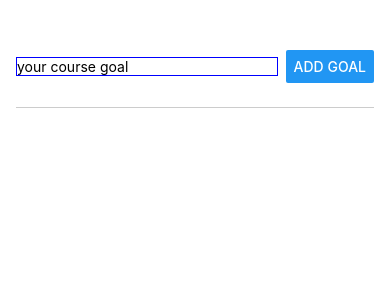
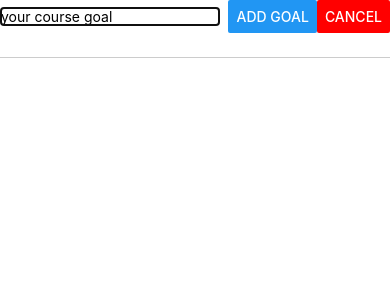
Before and after one commit to misbell/RNCourse, a React Native app: screen / in a window 390 px wide. Shown: the top 300 px of the page. Built offline with nearby package versions, Linux system fonts and the light colour scheme.

Commit message:
modal changes

```diff
--- a/App.js
+++ b/App.js
@@ -8,6 +8,7 @@
 
 
   const [courseGoals, setCourseGoals] = useState([]);
+  const [modalIsVisible, setModalIsVisibleß] = useState(false);
 
 
   function addGoalHandler(enteredGoalText) {
@@ -24,9 +25,18 @@
     });
   }
 
+  function startAddGoalHandler() {
+    setModalIsVisible(true);
+  }
+
   return (
     <View style={styles.appContainer}>
-
+      <Button
+        title='Add new goal'
+        color='#5e0acc'
+        onPress={startAddGoalHandler}
+      >
+      </Button>
       <GoalInput onAddGoal={addGoalHandler} />
       <View style={styles.goalsContainer}>
         <FlatList
@@ -34,8 +44,8 @@
           renderItem={(itemData) => {
             return (
               <GoalItem
-              text={itemData.item.text}
-              id={itemData.item.id}
+                text={itemData.item.text}
+                id={itemData.item.id}
                 onDeleteItem={deleteGoalHandler}
               />
             );
--- a/components/GoalInput.js
+++ b/components/GoalInput.js
@@ -1,4 +1,4 @@
-import { View, TextInput, Button, StyleSheet } from 'react-native';
+import { View, TextInput, Button, StyleSheet, Modal } from 'react-native';
 import { useState } from 'react';
 
 function GoalInput(props) {
@@ -12,21 +12,27 @@
 
 
     function goalInputHandler(enteredText) {
-
         setEnteredGoalText(enteredText);
     }
 
     return (
+        <Modal>
             <View style={styles.inputContainer}>
                 <TextInput onChangeText={goalInputHandler}
                     placeholder='your course goal'
                     style={styles.textInput}
+                    value={enteredGoalText}
                 />
                 <Button
                     onPress={addGoalHandlerProxy}
-                title="Add Goal"
+                    title='Add Goal'
                 />
+                <Button title='Cancel'
+                    color='red'
+                    onPress={props.onCancel}>
+                </Button>
             </View>
+        </Modal>
     );
 
 };
```
Lines whose indentation alone changed are shown as unchanged.
